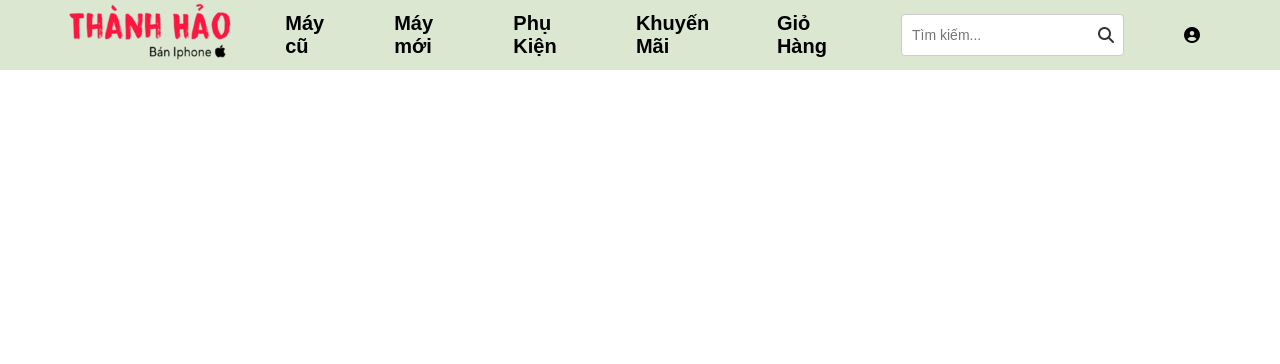
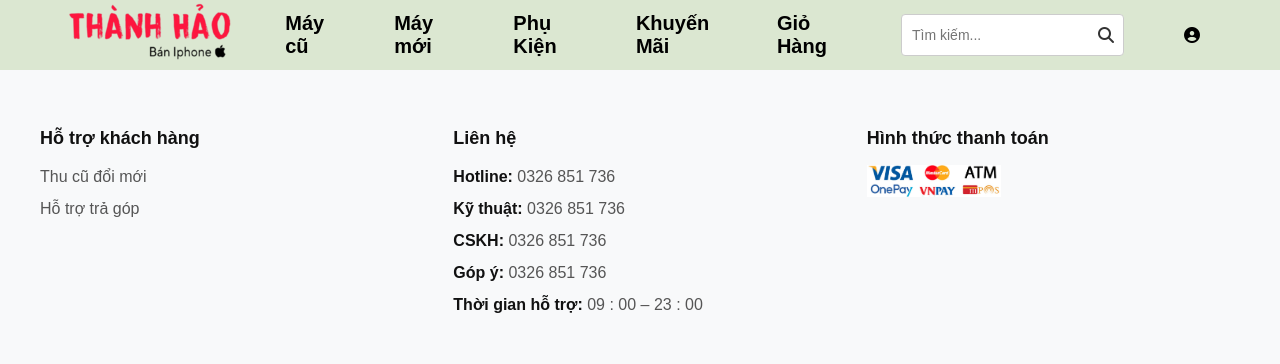
Before and after one commit to TanThanh2811/Web_Ban_Iphone, a PHP site: page /HTML/trangchu.html in a window 1280 px wide. Shown: the top 364 px of the page. Run offline with PHP 8.4, Linux system fonts and the light colour scheme.

Commit message:
them footer

```diff
--- /dev/null
+++ b/HTML/phu_kien.html
@@ -0,0 +1 @@
+<h1>phu kien</h1>
--- /dev/null
+++ b/HTML/profile.html
@@ -0,0 +1 @@
+<h1> profile</h1>
--- a/HTML/trangchu.html
+++ b/HTML/trangchu.html
@@ -9,12 +9,12 @@
 </head>
 <body>
     <header>
-        <div class="logo" > <img src="../assets/images/logo.png" alt="logo"></div>
+        <div class="logo" ><a href="trangchu.html"><img src="../assets/images/logo.png" alt="logo"></a></div>
 
     <div class="menu">
         <li><a href="may_used.html">Máy cũ</a></li>
         <li><a href="may_new.html">Máy mới</a></li>
-        <li><a href="gio_hang.html">Phụ Kiện</a></li>
+        <li><a href="phu_kien.html">Phụ Kiện</a></li>
         <li><a href="khuyen_mai.html">Khuyến Mãi</a></li>
         <li><a href="gio_hang.html">Giỏ Hàng</a></li>
 
@@ -27,9 +27,44 @@
       <i class="fa-solid fa-magnifying-glass"></i>
     </div>
   </li>
-  <li><a class="fa-solid fa-circle-user" href=""></a></li>
+  <li><a class="fa-solid fa-circle-user" href="profile.html`"></a></li>
 </div>
+</header>
 
-</header>
+
+
+
+<footer class="footer">
+  <div class="footer-container">
+    <!-- Cột: Hỗ trợ khách hàng -->
+    <div class="footer-column">
+      <h3>Hỗ trợ khách hàng</h3>
+      <ul>
+        <li>Thu cũ đổi mới</li>
+        <li>Hỗ trợ trả góp</li>
+      </ul>
+    </div>
+
+    <!-- Cột: Liên hệ -->
+    <div class="footer-column">
+      <h3>Liên hệ</h3>
+      <ul>
+        <li><strong>Hotline:</strong> 0326 851 736</li>
+        <li><strong>Kỹ thuật:</strong> 0326 851 736</li>
+        <li><strong>CSKH:</strong> 0326 851 736</li>
+        <li><strong>Góp ý:</strong> 0326 851 736</li>
+        <li><strong>Thời gian hỗ trợ:</strong> 09 : 00 – 23 : 00</li>
+      </ul>
+    </div>
+
+    <!-- Cột: Hình thức thanh toán -->
+    <div class="footer-column">
+      <h3>Hình thức thanh toán</h3>
+      <div class="payment-methods">
+        <img src="../assets/images/footer-payment.jpg" alt="payment">
+      </div>
+    </div>
+  </div>
+</footer>
 </body>
 </html>
--- a/assets/css/style.css
+++ b/assets/css/style.css
@@ -38,3 +38,76 @@ display: flex;justify-content: space-between;align-items: center;padding: 10px 2
   font-size: 16px;
   pointer-events: none; /* để click không ảnh hưởng */
 }
+
+ :root{
+    --clr-bg: #f8f9fa;
+    --clr-title: #111;
+    --clr-text: #555;
+    --clr-link: #e60023;          /* accent đỏ tuỳ chỉnh */
+    --sp-xl: 40px;
+    --sp-lg: 24px;
+    --sp-md: 16px;
+    --sp-sm: 8px;
+    font-family: "Inter", Arial, sans-serif;
+  }
+
+  .footer{
+    background: var(--clr-bg);
+    padding: var(--sp-xl) 0;
+  }
+
+  .footer-container{
+    max-width: 1200px;
+    margin: 0 auto;
+    padding: 0 var(--sp-md);
+    display: flex;
+    flex-wrap: wrap;
+    gap: var(--sp-xl);
+  }
+
+  .footer-column{
+    flex: 1 1 220px;          /* co giãn đẹp trên mọi cỡ màn hình */
+  }
+
+  .footer-column h3{
+    font-size: 18px;
+    color: var(--clr-title);
+    margin-bottom: var(--sp-md);
+    position: relative;
+  }
+
+  .footer-column ul{
+    list-style: none;
+    padding: 0;
+    margin: 0;
+  }
+
+  .footer-column ul li{
+    margin-bottom: var(--sp-sm);
+    color: var(--clr-text);
+    line-height: 1.5;
+  }
+
+  .footer-column ul li strong{
+    color: var(--clr-title);
+  }
+
+  .payment-methods{
+    display: flex;
+    flex-wrap: wrap;
+    gap: var(--sp-sm);
+    align-items: center;
+  }
+
+  .payment-methods img{
+    height: 32px;
+    width: auto;
+  }
+
+  /* Mobile friendly */
+  @media (max-width: 768px){
+    .footer-container{
+      flex-direction: column;
+      gap: var(--sp-lg);
+    }
+  }
```
Also changed, not shown: assets/images/footer-payment.jpg (added).
